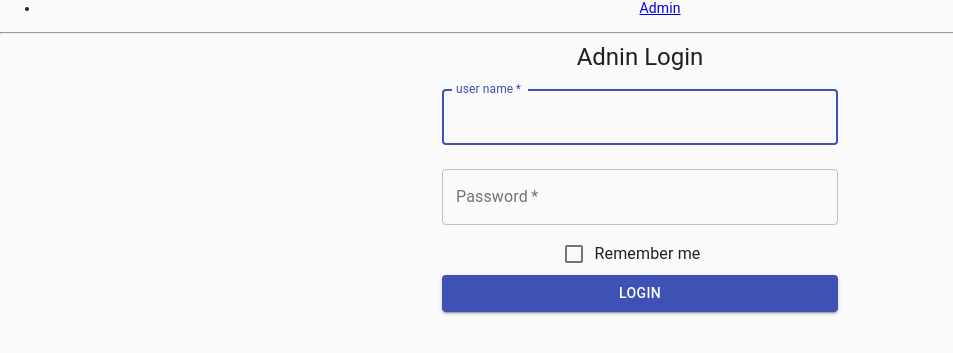
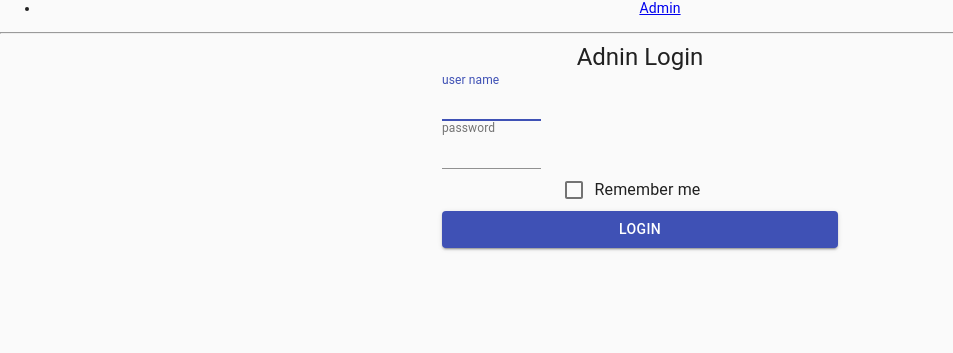
Before and after one commit to osherd/MedicalHelpLine, a React (Create React App) app in the folder medical-helpe-line/client/: page /Login in a window 1280 px wide. Shown: the part 171-524 px from the top of the page, without its empty margins (0-953 px from the left). Built offline with nearby package versions, Linux system fonts and the light colour scheme.

Commit message:
refactore 1

```diff
--- a/medical-helpe-line/client/src/components/LogIn.tsx
+++ b/medical-helpe-line/client/src/components/LogIn.tsx
@@ -1,5 +1,8 @@
-import React from "react";
+import React, { useState } from "react";
 import Button from "@material-ui/core/Button";
+import Paper from "@material-ui/core/Paper";
+import Box from "@material-ui/core/Box";
+
 import {
   CssBaseline,
   TextField,
@@ -7,38 +10,61 @@ import {
   Checkbox,
   Typography,
   Container,
+  Grid,
+  InputLabel,
+  FormControl,
+  Input,
 } from "@material-ui/core";
 
 const Login = () => {
+  const [userName, setUserName] = useState("");
+  const [password, setPassword] = useState("");
+
+  const handleSubmit = (event: any) => {
+    event.preventDefault();
+    //   const { userName, password } = event.target.value;
+    //   setUserName(userName);
+    //   setPassword(password);
+    // };
+  };
+
   return (
     <Container component="main" maxWidth="xs">
       <CssBaseline />
       <Typography component="h1" variant="h5">
         Adnin Login
       </Typography>
-      <form noValidate>
-        <TextField
-          variant="outlined"
-          margin="normal"
-          required
-          fullWidth
-          id="user"
-          label="user name"
-          name="user name"
-          autoComplete="user name"
-          autoFocus
-        />
-        <TextField
-          variant="outlined"
-          margin="normal"
-          required
-          fullWidth
-          name="password"
-          label="Password"
-          type="password"
-          id="password"
-          autoComplete="current-password"
-        />
+
+      <form noValidate onSubmit={handleSubmit}>
+        <Grid item sm={3}>
+          <FormControl fullWidth>
+            <InputLabel shrink>user name</InputLabel>
+            <Input
+              autoComplete="off"
+              autoFocus
+              fullWidth
+              id="user_Name"
+              onChange={(e) => {
+                setUserName(e.target.value);
+              }}
+              value={userName}
+            />
+          </FormControl>
+        </Grid>
+        <Grid item sm={3}>
+          <FormControl fullWidth>
+            <InputLabel shrink>password</InputLabel>
+            <Input
+              autoComplete="off"
+              fullWidth
+              id="password"
+              onChange={(e) => {
+                setPassword(e.target.value);
+              }}
+              value={password}
+            />
+          </FormControl>
+        </Grid>
         <FormControlLabel
           control={<Checkbox value="remember" color="primary" />}
           label="Remember me"
```
